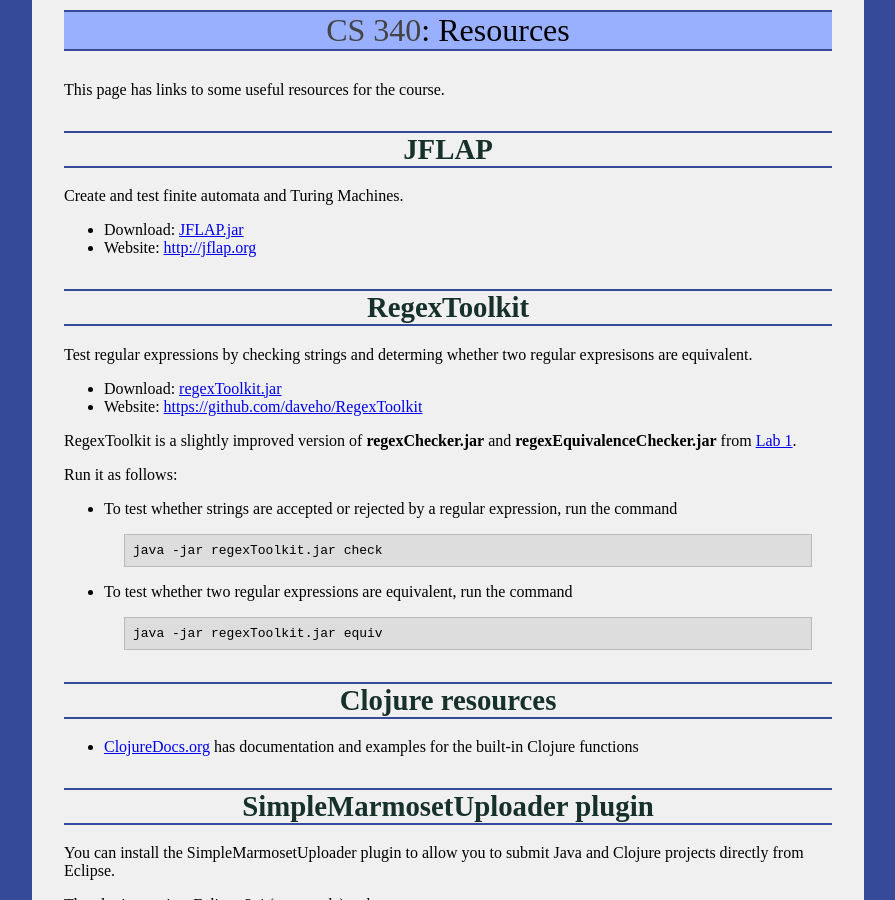
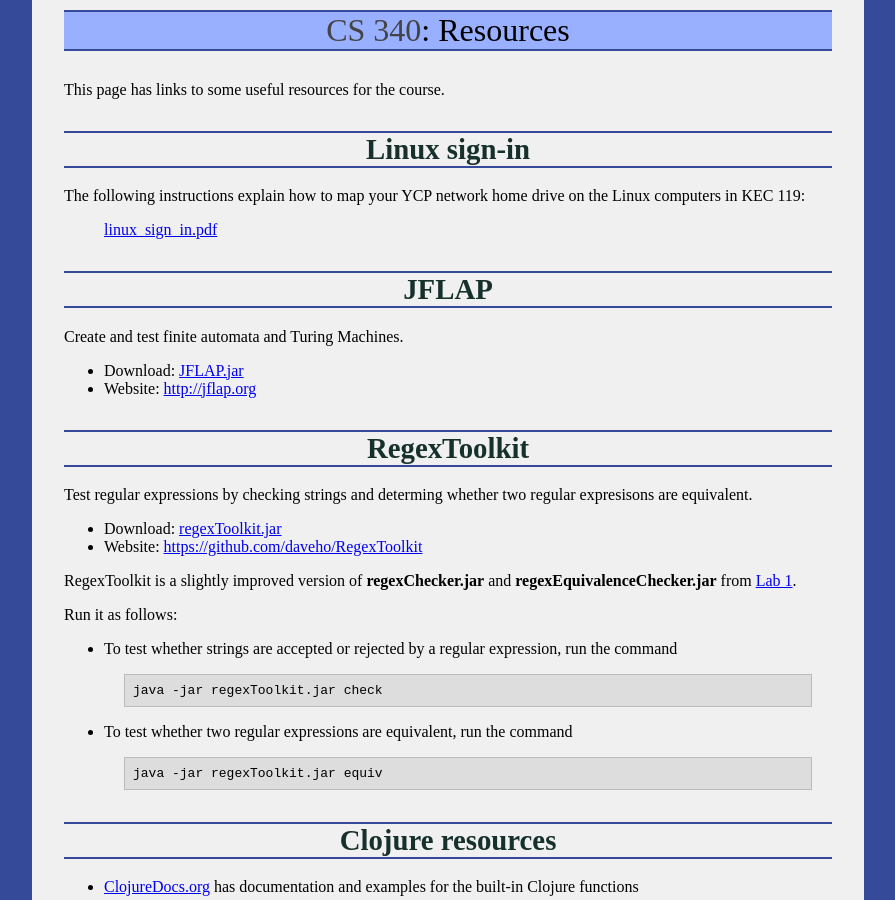
Before and after one commit to ycpcs/cs340-fall2017, a Jekyll site: the page built from resources/index.md, in a window 1280 px wide and 900 px high. Shown: the whole window, without its empty margins (192-1087 px from the left). Built offline with Jekyll 4.4.1, drawn with Linux system fonts in a browser that asks for light colours.

Commit message:
linux sign-in information

```diff
--- a/resources/index.md
+++ b/resources/index.md
@@ -4,6 +4,12 @@ title: "Resources"
 ---
 
 This page has links to some useful resources for the course.
+
+# Linux sign-in
+
+The following instructions explain how to map your YCP network home drive on the Linux computers in KEC 119:
+
+> [linux\_sign\_in.pdf](linux_sign_in.pdf)
 
 # JFLAP
 
```
Also changed, not shown: index.md (+1 -0 lines), 1 other file.
